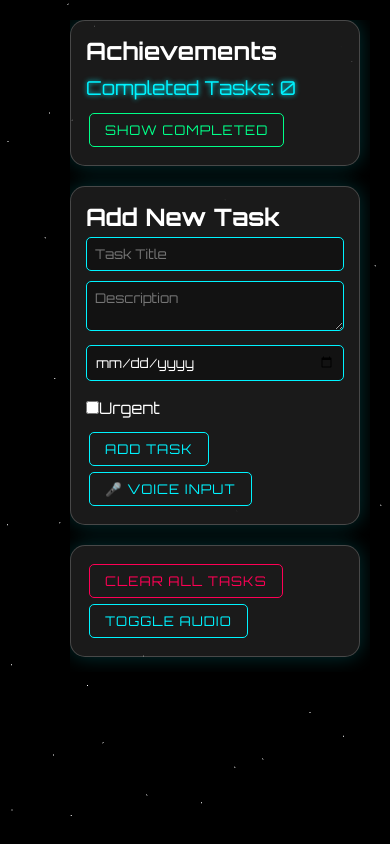
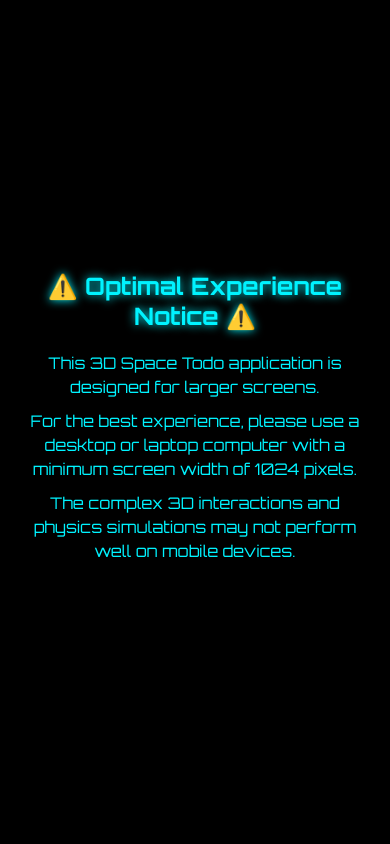
Before and after one commit to shahdivax/todo, a Flask app: page / in a window 390 px wide. Run offline with Flask 2, Linux system fonts and the light colour scheme; data that the repository does not hold is empty; some libraries are stand-ins or nearby versions.

Commit message:
added warning for small screens

```diff
--- a/api/static/css/style.css
+++ b/api/static/css/style.css
@@ -243,3 +243,53 @@ body {
 #ui-container::-webkit-scrollbar-thumb:hover {
     background: var(--neon-purple);
 }
+
+/* Add new styles for screen size warning */
+#screen-size-warning {
+    display: none;
+    position: fixed;
+    top: 0;
+    left: 0;
+    width: 100%;
+    height: 100%;
+    background: rgba(0, 0, 0, 0.95);
+    z-index: 9999;
+    color: var(--neon-blue);
+    text-align: center;
+    padding: 20px;
+    box-sizing: border-box;
+}
+
+#screen-size-warning .content {
+    position: absolute;
+    top: 50%;
+    left: 50%;
+    transform: translate(-50%, -50%);
+    width: 90%;
+    max-width: 600px;
+}
+
+#screen-size-warning h2 {
+    font-size: 1.5em;
+    margin-bottom: 20px;
+    text-shadow: 0 0 10px var(--neon-blue);
+}
+
+#screen-size-warning p {
+    margin: 10px 0;
+    line-height: 1.5;
+}
+
+/* Show warning on screens smaller than 1024px */
+@media screen and (max-width: 1024px) {
+    #screen-size-warning {
+        display: block;
+    }
+
+    #scene-container,
+    #ui-container,
+    #task-details,
+    #completed-showcase {
+        display: none !important;
+    }
+}
--- a/api/templates/index.html
+++ b/api/templates/index.html
@@ -10,6 +10,15 @@
     <link rel="stylesheet" href="{{ url_for('static', filename='css/style.css') }}">
 </head>
 <body>
+    <div id="screen-size-warning">
+        <div class="content">
+            <h2>⚠️ Optimal Experience Notice ⚠️</h2>
+            <p>This 3D Space Todo application is designed for larger screens.</p>
+            <p>For the best experience, please use a desktop or laptop computer with a minimum screen width of 1024 pixels.</p>
+            <p>The complex 3D interactions and physics simulations may not perform well on mobile devices.</p>
+        </div>
+    </div>
+
     <div id="scene-container"></div>
 
     <div id="ui-container">
```
Also changed, not shown: README.md.
